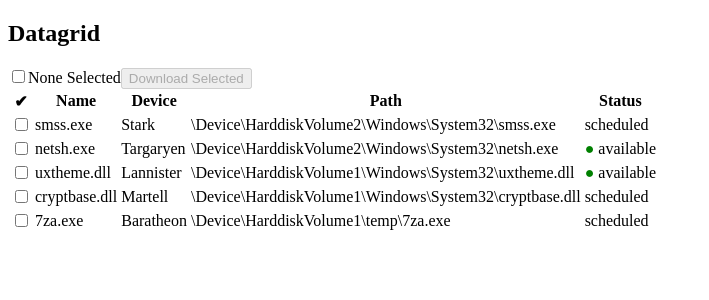
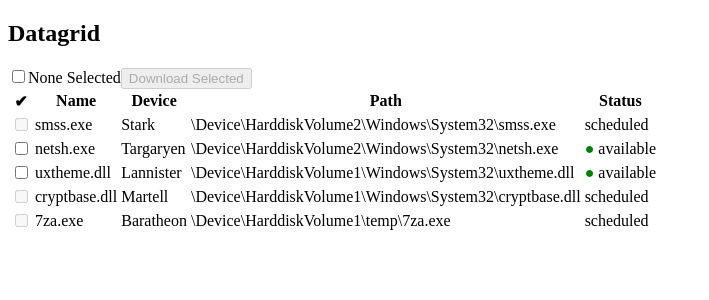
Before and after one commit to Adityachoudhary2/Datagrid-project, a React (Vite) app: page / in a window 1280 px wide. Shown: the top 300 px of the page, without its empty margins (0-709 px from the left). Built offline with nearby package versions, Linux system fonts and the light colour scheme.

Commit message:
done avialable status ready for download and scheduled status is disabled for check

```diff
--- a/src/components/TableRow.tsx
+++ b/src/components/TableRow.tsx
@@ -1,12 +1,21 @@
+import React from "react";
+import { DataRow } from "../Data/sampleData"
 import StatusIndicator from "./StatusIndicator"
 
+interface TableRowProps {
+    row: DataRow;
+    selectedRows: string[];
+    handleRowSelection: (name: string) => void;
 
-const TableRow =({row})=> {
+}
+const TableRow: React.FC<TableRowProps> =({row, selectedRows ,handleRowSelection})=> {
     return (
         <tr>
             <td>
                 <input type="checkbox"
-
+                  checked={selectedRows.includes(row.name)}
+                  onChange={() => handleRowSelection(row.name)}
+                  disabled={row.status === "scheduled"}
                 />
             </td>
             <td>{row.name}</td>
```
